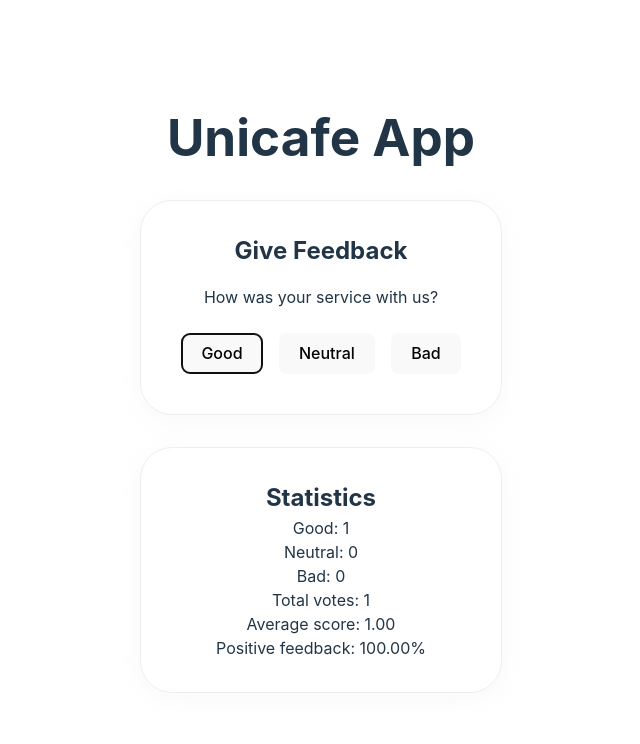
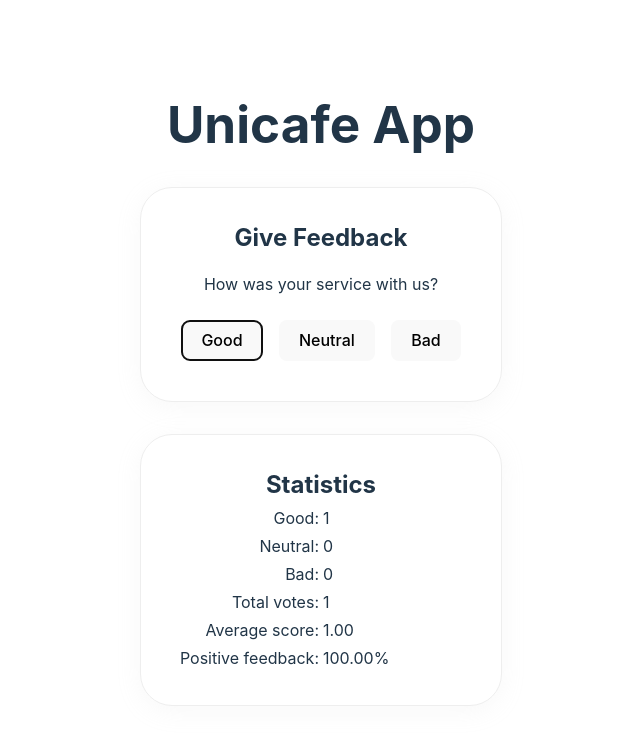
Before and after one commit to bomberstudios/fullstackopen, a React (Vite) app in the folder part1/unicafe/: page / in a window 1280 px wide. Both pictures are taken after a click on the button "Good". Shown: the top 744 px of the page, without its empty margins (319-959 px from the left). Built offline with nearby package versions, Linux system fonts and the light colour scheme.

Commit message:
Solution to exercise 1.11

```diff
--- a/part1/unicafe/src/App.jsx
+++ b/part1/unicafe/src/App.jsx
@@ -11,9 +11,10 @@
 
 const StatisticsLine = ({ text, value }) => {
   return (
-    <div>
-      {text}: {value}
-    </div>
+    <tr>
+      <td style={{ width: "50%", textAlign: "right" }}>{text}:</td>
+      <td style={{ width: "50%", textAlign: "left" }}>{value}</td>
+    </tr>
   );
 };
 const Statistics = ({ good, neutral, bad }) => {
@@ -26,7 +27,8 @@
       <h2>Statistics</h2>
       {totalVotes === 0 && <p>No feedback given</p>}
       {totalVotes > 0 && (
-        <>
+        <table>
+          <tbody>
             <StatisticsLine text="Good" value={good} />
             <StatisticsLine text="Neutral" value={neutral} />
             <StatisticsLine text="Bad" value={bad} />
@@ -36,7 +38,8 @@
               text="Positive feedback"
               value={positiveFeedback + "%"}
             />
-        </>
+          </tbody>
+        </table>
       )}
     </Card>
   );
--- a/part1/unicafe/src/index.css
+++ b/part1/unicafe/src/index.css
@@ -19,6 +19,7 @@
   color: #646cff;
   text-decoration: inherit;
 }
+
 a:hover {
   color: #535bf2;
 }
@@ -47,12 +48,18 @@
   cursor: pointer;
   transition: border-color 0.25s;
 }
+
 button:hover {
   border-color: #646cff;
 }
+
 button:focus,
 button:focus-visible {
   outline: 4px auto -webkit-focus-ring-color;
+}
+
+table {
+  width: 100%;
 }
 
 @media (prefers-color-scheme: light) {
@@ -60,9 +67,11 @@
     color: #213547;
     background-color: #ffffff;
   }
+
   a:hover {
     color: #747bff;
   }
+
   button {
     background-color: #f9f9f9;
   }
```
Also changed, not shown: 1 other file (tests, documents, lock files or other folders). Lines whose indentation alone changed are shown as unchanged.
